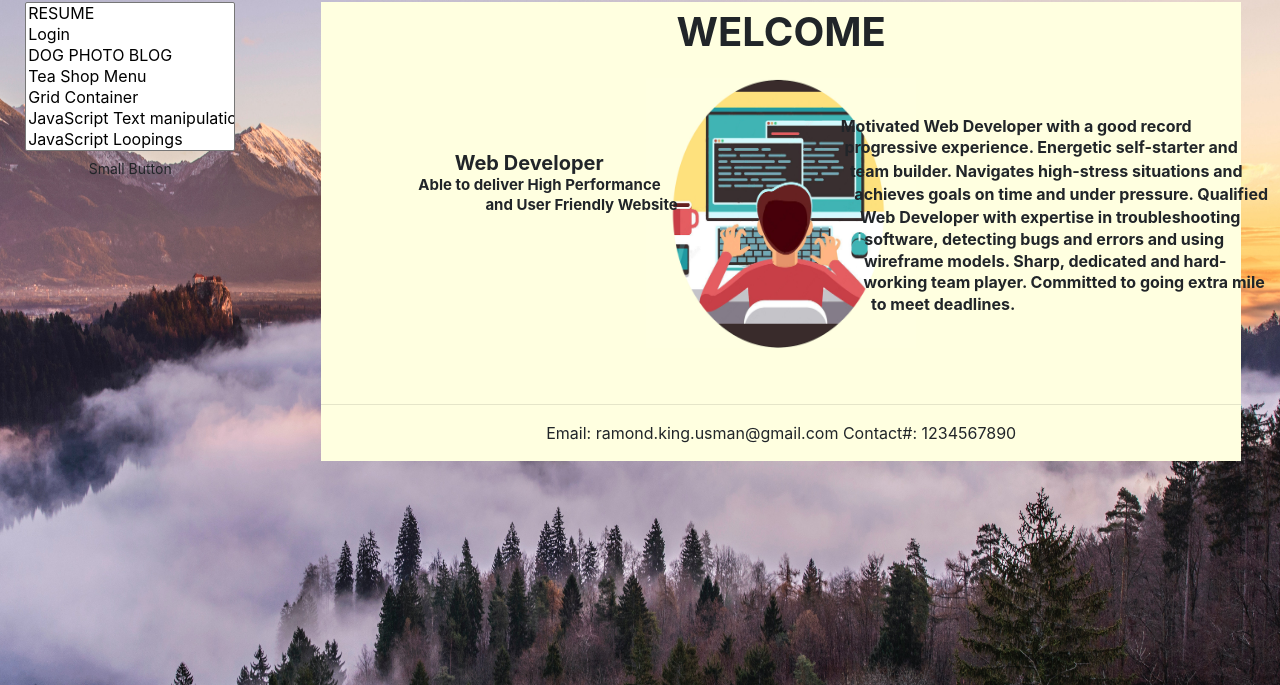
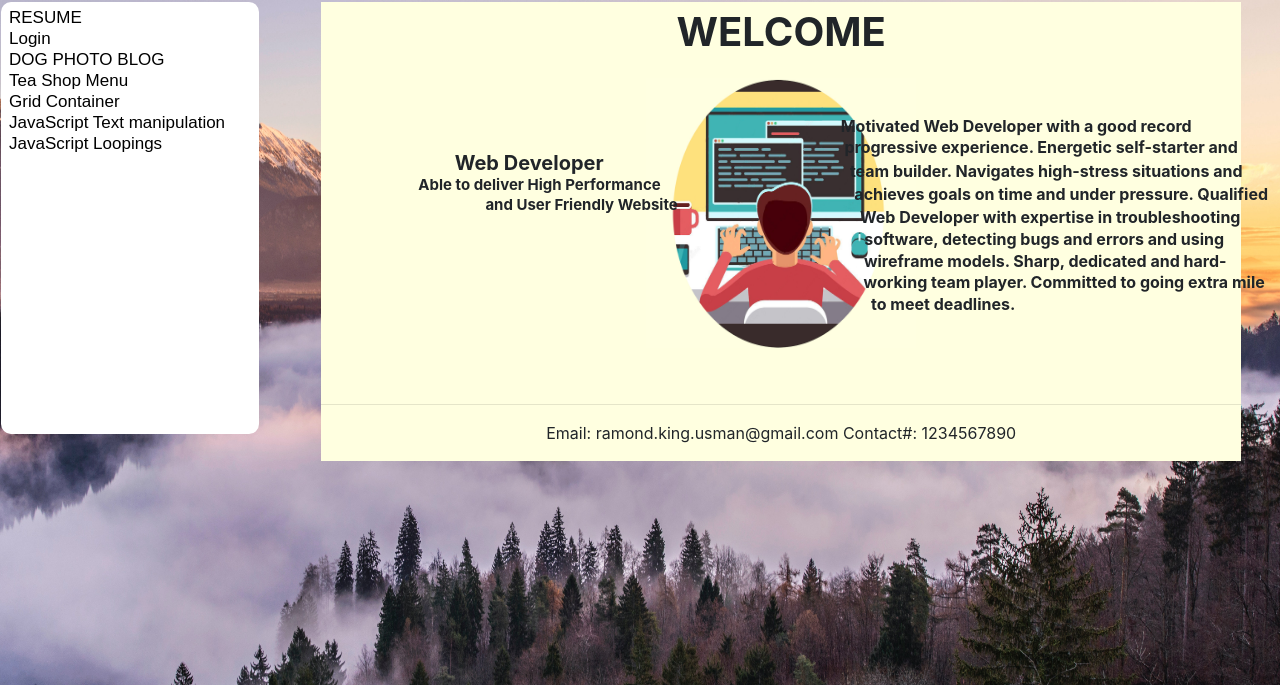
Before and after one commit to raymondkingusman/raymondkingusman, a PHP site: page /index.html in a window 1280 px wide; the page is wider, and only the part inside the window is pictured. Shown: the part 71-756 px from the top of that part. Run offline with PHP 8.4, Linux system fonts and the light colour scheme; some libraries are stand-ins or nearby versions.

Commit message:
march 22 2023

```diff
--- a/index.html
+++ b/index.html
@@ -249,7 +249,7 @@
       <td width="20%" align="center" valign="top">
 
 		<form> <!-- OPTION 1 Start-->
-			<select style="width: 210px" id="mySelect" size="7" onchange="changeSelect(this);">
+			<select class="MainSelect" id="mySelect" size="20" onchange="changeSelect(this);">
 
 			  <option>RESUME</option>
 			  <option>Login</option>
@@ -260,10 +260,6 @@
 			  <option>JavaScript Loopings</option>
 			</select>
 		</form> <!-- OPTION 1 END-->
-
-        <button id="demo2" type="button"  class="btn btn-sm">Small Button</button>
-        <p>&nbsp;</p>
-        <p>&nbsp;</p>
 
 		</td>
 <!--==============================================================================================================-->
--- a/styles.css
+++ b/styles.css
@@ -4,6 +4,17 @@ body {
     background-attachment: fixed;
     background-size: 100% 100%;
   }
+.MainSelect{
+	width: 100%;
+	font-size: 17px;
+	border-radius: 10px;
+	font-family: Arial;
+	border: 6px solid transparent;
+	background-blend-mode: soft-light;
+}
+.MainSelect > option:hover{
+	background-color: aqua;
+}
 /*---------------JAVASCRIPT TEXT MANIPULATION-------------------------*/
 p[id=nameRaymond]{
 	text-align: center;
```
